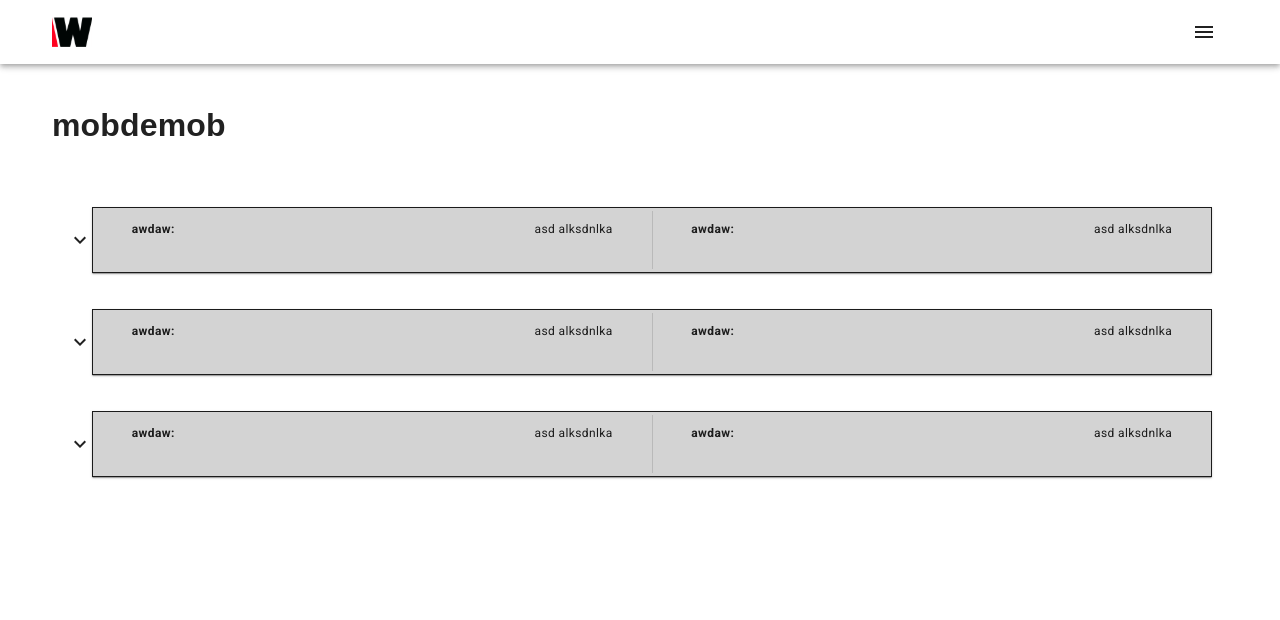
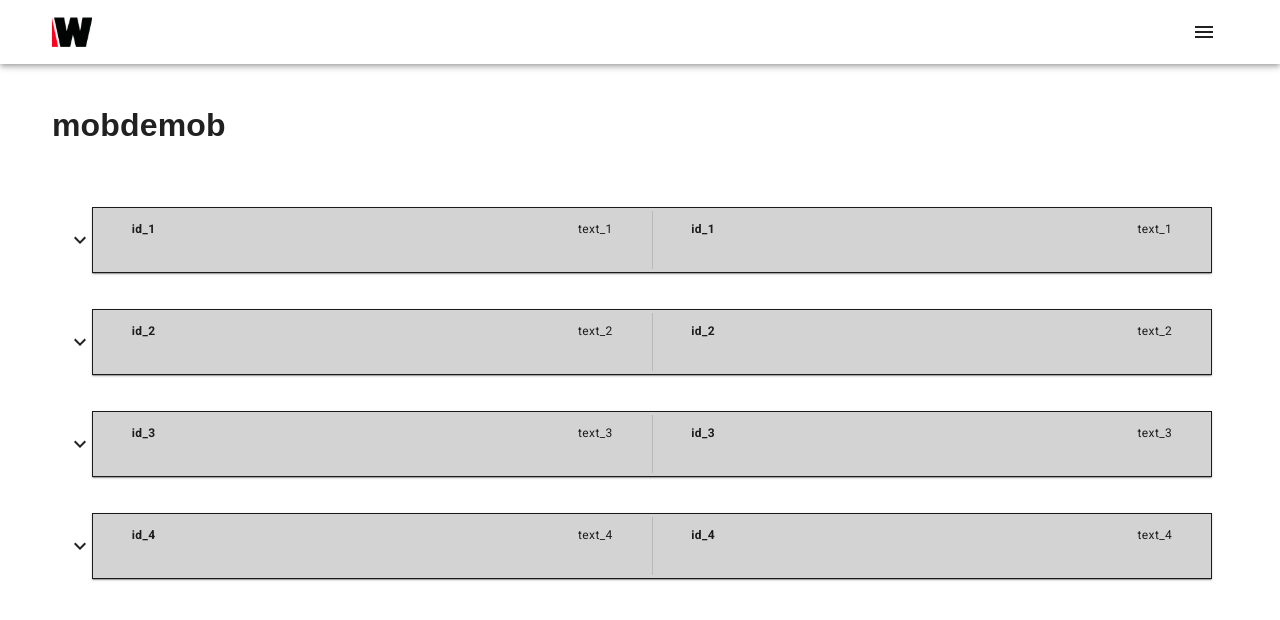
Before and after one commit to OptiCorp/checklist-app, a React (Vite) app: page /mobdemob in a window 1280 px wide. Shown: the top 620 px of the page. Built offline with nearby package versions, Linux system fonts and the light colour scheme; what @azure/msal-react would draw is missing.

Commit message:
vertical line to indicate folder structure

```diff
--- a/src/components/UI/Card.tsx
+++ b/src/components/UI/Card.tsx
@@ -1,5 +1,14 @@
 import { ExpandMore, ExpandLess } from '@mui/icons-material';
-import { ListItemButton, Collapse, List, ListItemIcon, Box, Stack, Grid } from '@mui/material';
+import {
+    ListItemButton,
+    Collapse,
+    List,
+    ListItemIcon,
+    Box,
+    Stack,
+    Grid,
+    Divider,
+} from '@mui/material';
 import CardWrapper from './CardWrapper';
 import React from 'react';
 import { listTextType } from './NestedList';
@@ -29,9 +38,9 @@ const Card: React.FC<Props> = ({ item, index, openState, handleClick }) => {
                                 justifyContent={'space-between'}
                             >
                                 <Grid item sx={{ textWrap: 'nowrap' }}>
-                                    <b>awdaw:</b>
+                                    <b>{item.id}</b>
                                 </Grid>
-                                <Grid item>asd alksdnlka</Grid>
+                                <Grid item>{item.text}</Grid>
                             </Grid>
                         }
                         secondChild={
@@ -42,15 +51,24 @@ const Card: React.FC<Props> = ({ item, index, openState, handleClick }) => {
                                 justifyContent={'space-between'}
                             >
                                 <Grid item sx={{ textWrap: 'nowrap' }}>
-                                    <b>awdaw:</b>
+                                    <b>{item.id}</b>
                                 </Grid>
-                                <Grid item>asd alksdnlka</Grid>
+                                <Grid item>{item.text}</Grid>
                             </Grid>
                         }
                     />
                 </ListItemButton>
                 <Collapse in={openState || false} timeout="auto" unmountOnExit>
-                    <List component="div" disablePadding sx={{ pl: 12 }}>
+                    <Divider
+                        orientation="vertical"
+                        sx={{
+                            float: 'left',
+                            pl: 14,
+                            borderRightWidth: 3,
+                            borderColor: 'darkslategray',
+                        }}
+                    />
+                    <List component="div" disablePadding sx={{ pl: 16 }}>
                         <ListItemButton>
                             <ListItemIcon sx={{ width: '100%' }} onClick={() => navigate('/')}>
                                 <CardWrapper
@@ -62,9 +80,9 @@ const Card: React.FC<Props> = ({ item, index, openState, handleClick }) => {
                                             justifyContent={'space-between'}
                                         >
                                             <Grid item sx={{ textWrap: 'nowrap' }}>
-                                                <b>{item.text}</b>
+                                                <b>{item.id}</b>
                                             </Grid>
-                                            <Grid item>asd alksdnlka</Grid>
+                                            <Grid item>{item.text}</Grid>
                                         </Grid>
                                     }
                                     secondChild={
@@ -75,9 +93,9 @@ const Card: React.FC<Props> = ({ item, index, openState, handleClick }) => {
                                             justifyContent={'space-between'}
                                         >
                                             <Grid item sx={{ textWrap: 'nowrap' }}>
-                                                <b>awdaw:</b>
+                                                <b>{item.id}</b>
                                             </Grid>
-                                            <Grid item>asd alksdnlka</Grid>
+                                            <Grid item>{item.text}</Grid>
                                         </Grid>
                                     }
                                 />
--- a/src/components/UI/NestedList.tsx
+++ b/src/components/UI/NestedList.tsx
@@ -28,9 +28,10 @@ export type listTextType = {
 };
 
 const data: listTextType[] = [
-    { id: 'wp id', text: '5321-1' },
-    { id: 's/n', text: '1143 D12C 12' },
-    { id: 'p/n', text: 'bv 113 eu' },
+    { id: 'id_1', text: 'text_1' },
+    { id: 'id_2', text: 'text_2' },
+    { id: 'id_3', text: 'text_3' },
+    { id: 'id_4', text: 'text_4' },
 ];
 
 const NestedList = () => {
```
